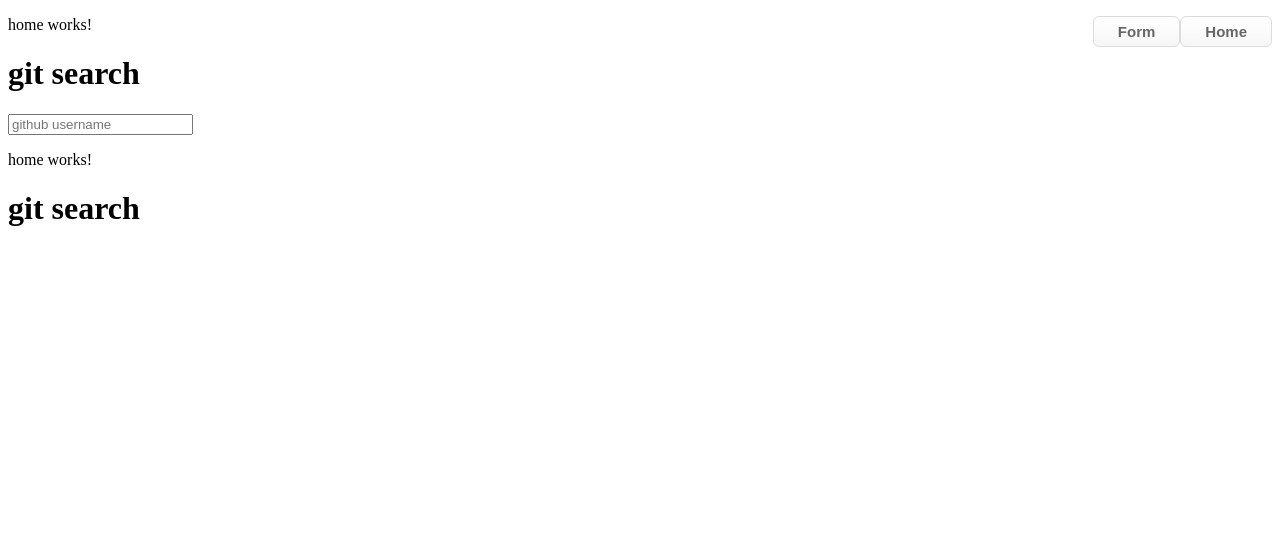
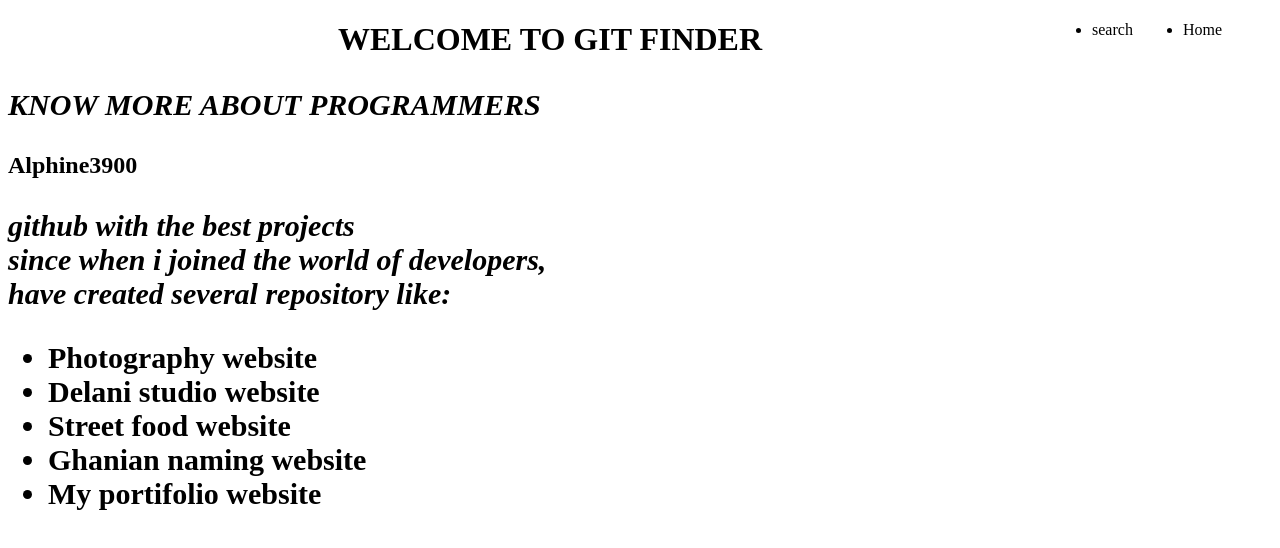
Before and after one commit to alphine3900/Githubfinder, an Angular app: page /home in a window 1280 px wide. Shown: the top 548 px of the page. Built offline with nearby package versions, Linux system fonts and the light colour scheme.

Commit message:
add description to landing page

```diff
--- a/src/app/app.component.css
+++ b/src/app/app.component.css
@@ -1,5 +1,9 @@
-nav a{
+.nav li{
     float: right;
+    padding-right: 50px;
+}
+.nav{
+    background-color: red;
 }
 
 .button {
--- a/src/app/app.component.html
+++ b/src/app/app.component.html
@@ -1,9 +1,11 @@
+<div class="nav">
 <nav>
-      <a class="button" routerLinkActive ="home" routerLinkActive ="ActiveButton" >Home</a>
-      <a class="button" routerLinkActive ="form"  routerLinkActive ="ActiveButton">Form</a>
+  <ul>
+      <li routerLink ="home" >Home</li>
+      <li routerLink ="form"  >search</li>
+    </ul>
+</nav>
+</div>
 
-</nav>
-<app-home></app-home>
-<app-form></app-form>
 
 <router-outlet></router-outlet>
--- a/src/app/home/home.component.css
+++ b/src/app/home/home.component.css
@@ -0,0 +1,12 @@
+h1{
+text-align: center;
+}
+p{
+    font-weight: bold;
+    font-style: italic;
+    font-size: 30px;
+}
+ul li{
+    font-size: 30px;
+    font-weight: bold;
+}
--- a/src/app/home/home.component.html
+++ b/src/app/home/home.component.html
@@ -1,2 +1,17 @@
-<p>home works!</p>
-<h1>git search</h1>
+
+<h1>WELCOME TO GIT FINDER</h1>
+<div>
+<P>KNOW MORE ABOUT PROGRAMMERS</P>
+<h2>Alphine3900</h2>
+  <p> github with the best projects <br> since when i joined the world of developers,<br>have created several repository like:
+</p>
+ <ul>
+     <li>Photography website</li>
+     <li>Delani studio website</li>
+     <li>Street food website</li>
+     <li>Ghanian naming website</li>
+     <li>My portifolio website</li>
+ </ul>
+
+
+</div>
```
